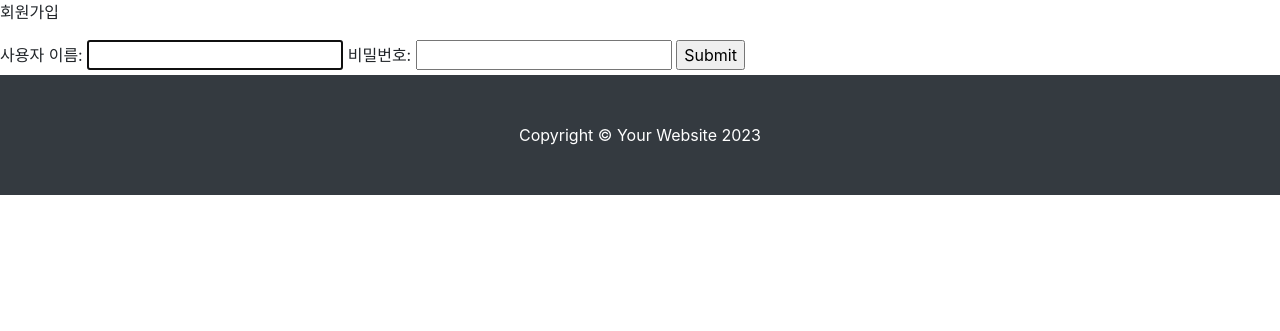
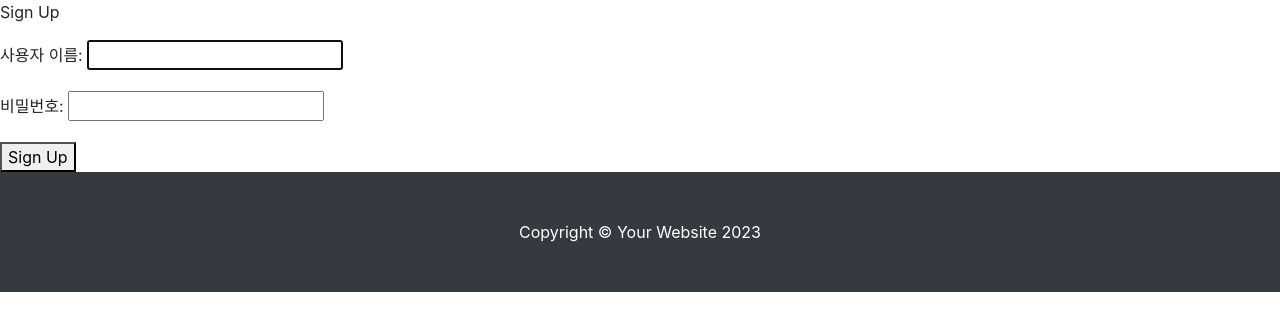
Before and after one commit to projectmiluju/comento_site, a Django app: page /accounts/signup/ in a window 1280 px wide. Shown: the part 56-387 px from the top of the page. Run offline with Django 4.2, Linux system fonts and the light colour scheme; some libraries are stand-ins or nearby versions.

Commit message:
feat(회원가입): 실험중

```diff
--- a/myproject/accounts/urls.py
+++ b/myproject/accounts/urls.py
@@ -8,6 +8,6 @@ urlpatterns = [
     path('logout/', auth_views.LogoutView.as_view(), name='logout'),
     path('signup/', auth_views.LoginView.as_view(template_name='accounts/signup.html'), name='signup'),
 
-    # path('signup/', views.signup, name='signup'),
+    path('signup/', views.signup, name='signup'),
 
 ]
--- a/myproject/templates/accounts/signup.html
+++ b/myproject/templates/accounts/signup.html
@@ -1,45 +1,16 @@
 {% extends "pages/base.html" %}
 {% block content %}
 
-<!--<div class="container my-3">-->
-<!--    <form method="post" action="{% url 'accounts:signup' %}">-->
-<!--        {% csrf_token %}-->
-<!--        <div class="mb-3">-->
-<!--            <label for="username">사용자 이름</label>-->
-<!--            <input type="text" class="form-control" name="username" id="username"-->
-<!--                   value="{{ form.username.value|default_if_none:'' }}">-->
-<!--        </div>-->
-<!--        <div class="mb-3">-->
-<!--            <label for="password1">비밀번호</label>-->
-<!--            <input type="password" class="form-control" name="password1" id="password1"-->
-<!--                   value="{{ form.password1.value|default_if_none:'' }}">-->
-<!--        </div>-->
-<!--        <div class="mb-3">-->
-<!--            <label for="password2">비밀번호 확인</label>-->
-<!--            <input type="password" class="form-control" name="password2" id="password2"-->
-<!--                   value="{{ form.password2.value|default_if_none:'' }}">-->
-<!--        </div>-->
-<!--        <div class="mb-3">-->
-<!--            <label for="email">이메일</label>-->
-<!--            <input type="text" class="form-control" name="email" id="email"-->
-<!--                   value="{{ form.email.value|default_if_none:'' }}">-->
-<!--        </div>-->
-<!--        <button type="submit" class="btn btn-primary">생성하기</button>-->
-<!--    </form>-->
-<!--</div>-->
+{% if form.errors %}
+<!--<p style="color:red;">양식에 맞게 작성해주세요.</p>-->
+{% endif %}
 
-<!--<div class="wrapper" style="text-align: center;">-->
-<!--    <h1>회원가입</h1>-->
-<!--    <form method="POST">-->
-<!--        {% csrf_token %}-->
-<!--        <input type="submit" class="btn btn-primary" value="Sign Up">-->
-<!--    </form>-->
-<!--</div>-->
+<form method="post" action="{% url 'accounts:signup' %}">
+    {% csrf_token %}
+    <p>Sign Up</p>
+    {{form.as_p}}
+    <p></p>
+    <button type="submit"> Sign Up </button>
+</form>
 
-<form action="/your-name/" method="post">
-    {% csrf_token %}
-<p>회원가입</p>
-    {{ form }}
-    <input type="submit" value="Submit">
-</form>
 {% endblock %}
```
Also changed, not shown: myproject/db.sqlite3.
